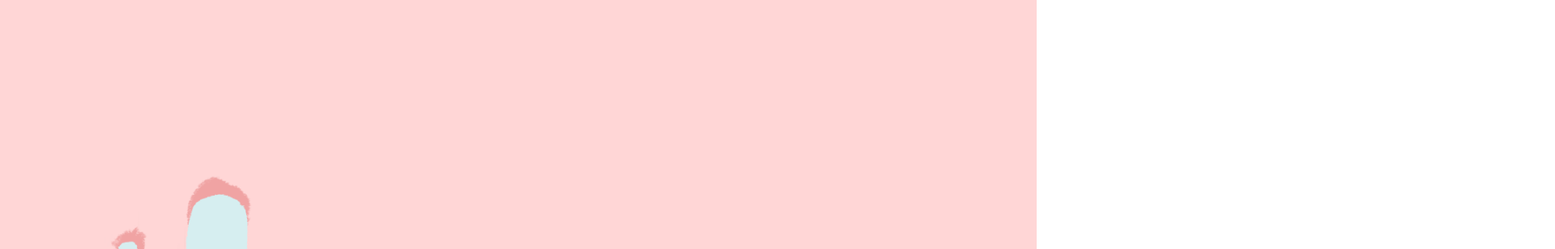
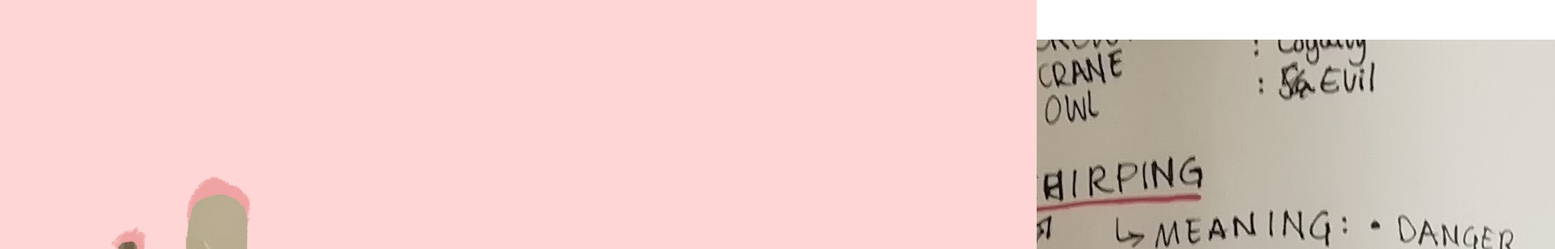
Before and after one commit to littlefinger42/lauras-portfolio, a Gatsby site: page /fine-feathers/ in a window 1280 px wide. Shown: the part 72-380 px from the top of the page at 81% size, 1920 px wide, since content can reach past the window. Built offline with nearby package versions, Linux system fonts and the light colour scheme; Gatsby itself is replaced by a stand-in of ours; a web font is replaced by a local one.

Commit message:
Update Portfolio Item “fine-feathers”

```diff
--- a/static/portfolio/fine-feathers.md
+++ b/static/portfolio/fine-feathers.md
@@ -3,6 +3,8 @@ date: 2018-12-21T23:41:33.084Z
 title: fine feathers
 videoId: fi7SH0EyZVY
 ---
+![](/assets/img_20181119_152645-cropped.jpg)
+
 **The swan and the raven are not what they seem**. Swans stand for **gracefulness**, their white feathers with **purity and innocence**. But swans can be quite aggressive. The raven on the other hand, often indicates **death and evil**, while they are very intelligent and mostly social. Here I played with our preconceived notion of **what is good and what is bad**.
 
 I was given a word (anger), a soundclip (birds in trees) and a picture (some sort of glove with tiny gloves on the fingertips) to draw inspiration from for this project. This is what I came up with.
```
